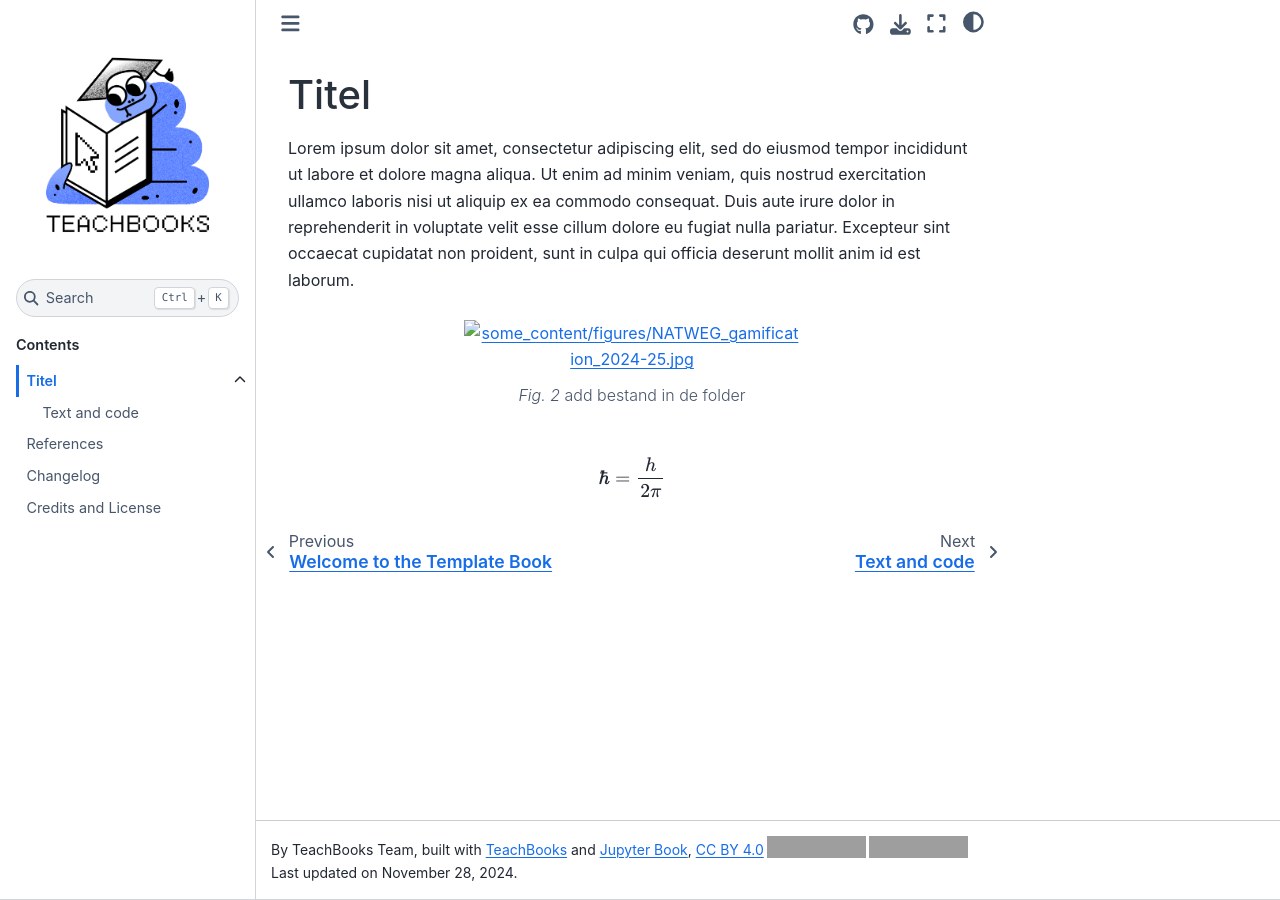
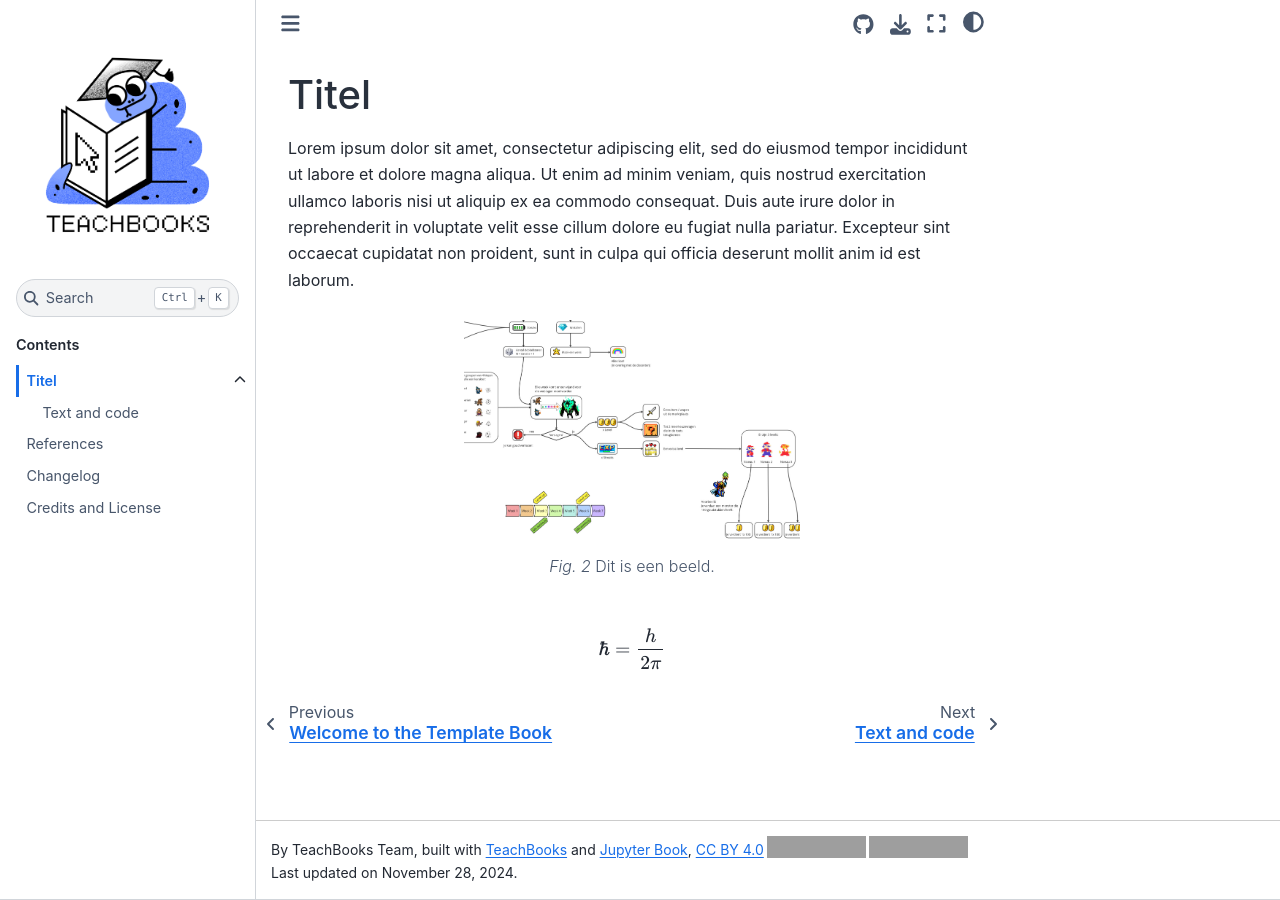
Before and after one commit to panegrotterdam/Sterrenkunde_boek_2, a Jupyter Book: the page built from book/some_content/overview.md, in a window 1280 px wide. Built offline with Jupyter Book 1.0.4 settings and Sphinx 7.4.7 and the Sphinx Book theme 1.1.4, drawn with Linux system fonts in a browser that asks for light colours; comment, search, counter and statistics services are not loaded; grey boxes are pictures that could not be loaded.

Commit message:
Update overview.md

````diff
--- a/book/some_content/overview.md
+++ b/book/some_content/overview.md
@@ -2,12 +2,12 @@
 
 Lorem ipsum dolor sit amet, consectetur adipiscing elit, sed do eiusmod tempor incididunt ut labore et dolore magna aliqua. Ut enim ad minim veniam, quis nostrud exercitation ullamco laboris nisi ut aliquip ex ea commodo consequat. Duis aute irure dolor in reprehenderit in voluptate velit esse cillum dolore eu fugiat nulla pariatur. Excepteur sint occaecat cupidatat non proident, sunt in culpa qui officia deserunt mollit anim id est laborum.
 
-``` {figure} figures/NATWEG_gamification_2024-25.jpg
+``` {figure} ../figures/NATWEG_gamification_2024-25.jpg
 ---
 width: 50%
 name: NATWEG_gamification_2024-25.jpg
 ---
-add bestand in de folder
+Dit is een beeld.
 ```
 
 
````
